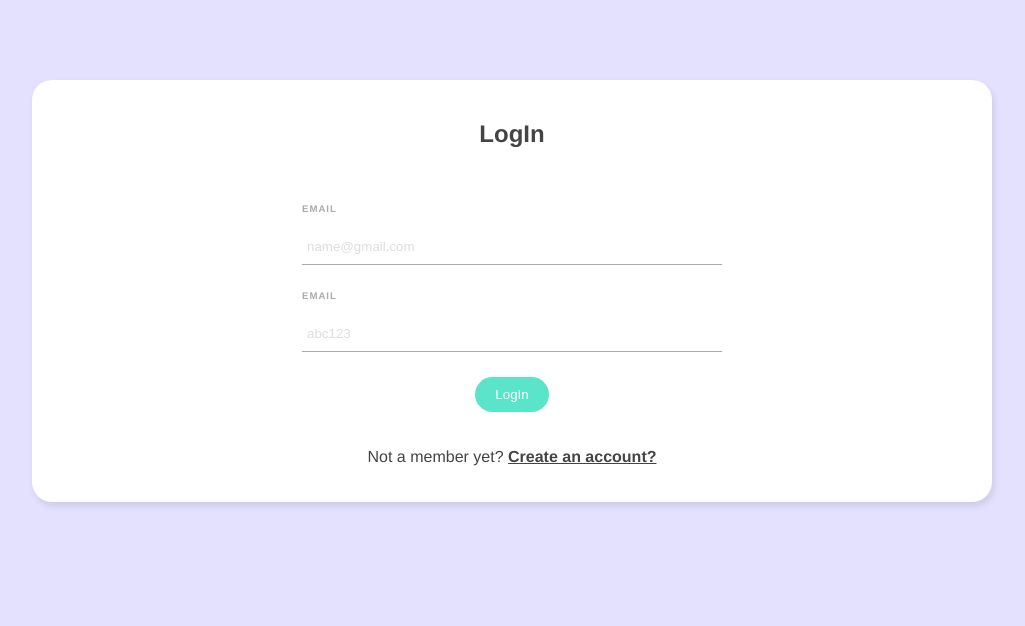
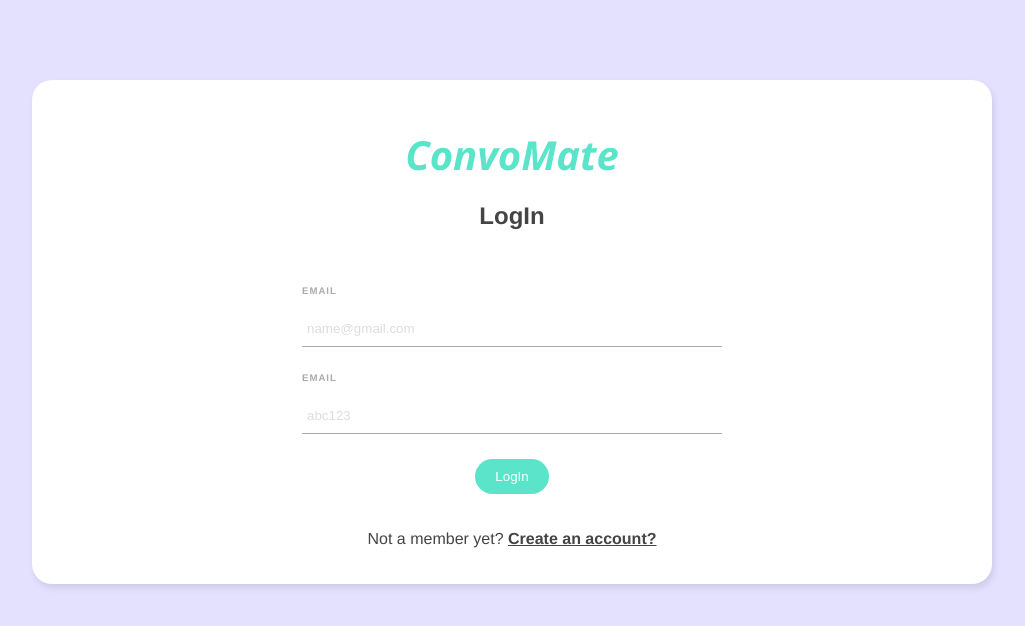
Before and after one commit to fisheeesh/chatty, a Vue app: page / in a window 1280 px wide. Shown: the top 626 px of the page, without its empty margins (128-1153 px from the left). Built offline with nearby package versions, Linux system fonts and the light colour scheme; no server answers.

Commit message:
live-chat application with Vue3

```diff
--- a/src/components/ChatWindow.vue
+++ b/src/components/ChatWindow.vue
@@ -27,7 +27,7 @@ export default {
              * !they are not only html also they are catched by js elements so they can be used as js object
              * scrollTop is default and 0 so the scoll bar always stays at the top of the element
              * scorllHeight is the height of the element
-             * ?If we want to get auto scroll bar feature as soon as the data is updated then we can changed the default value of scorll in the updated hook
+             * ? If we want to get auto scroll bar feature as soon as the data is updated then we can changed the default value of scorll in the updated hook
              * ? so we set scollTop value to the height of the element which is scroll height then we can get the auto scroll bar
              */
             msgBox.value.scrollTop = msgBox.value.scrollHeight
--- a/src/views/Welcome.vue
+++ b/src/views/Welcome.vue
@@ -1,5 +1,6 @@
 <template>
   <div class="welcome container">
+    <h1 class="brand-heading">ConvoMate</h1>
     <div v-if="showLogIn">
       <Login @enterChatRoom="enterChatRoom"></Login>
       <p>Not a member yet? <span @click="showLogIn = !showLogIn">Create an account?</span></p>
@@ -36,7 +37,14 @@ export default {
   text-align: center;
   padding: 20px 0;
 }
-
+.welcome .brand-heading {
+  margin-bottom: 20px;
+  font-weight: 900;
+  font-size: 2.5rem;
+  font-style: italic;
+  color: #5ae4ca;
+  font-family :'Segoe UI', Tahoma, Geneva, Verdana, sans-serif;
+}
 .welcome form {
   max-width: 420px;
   /* background: red; */
```
